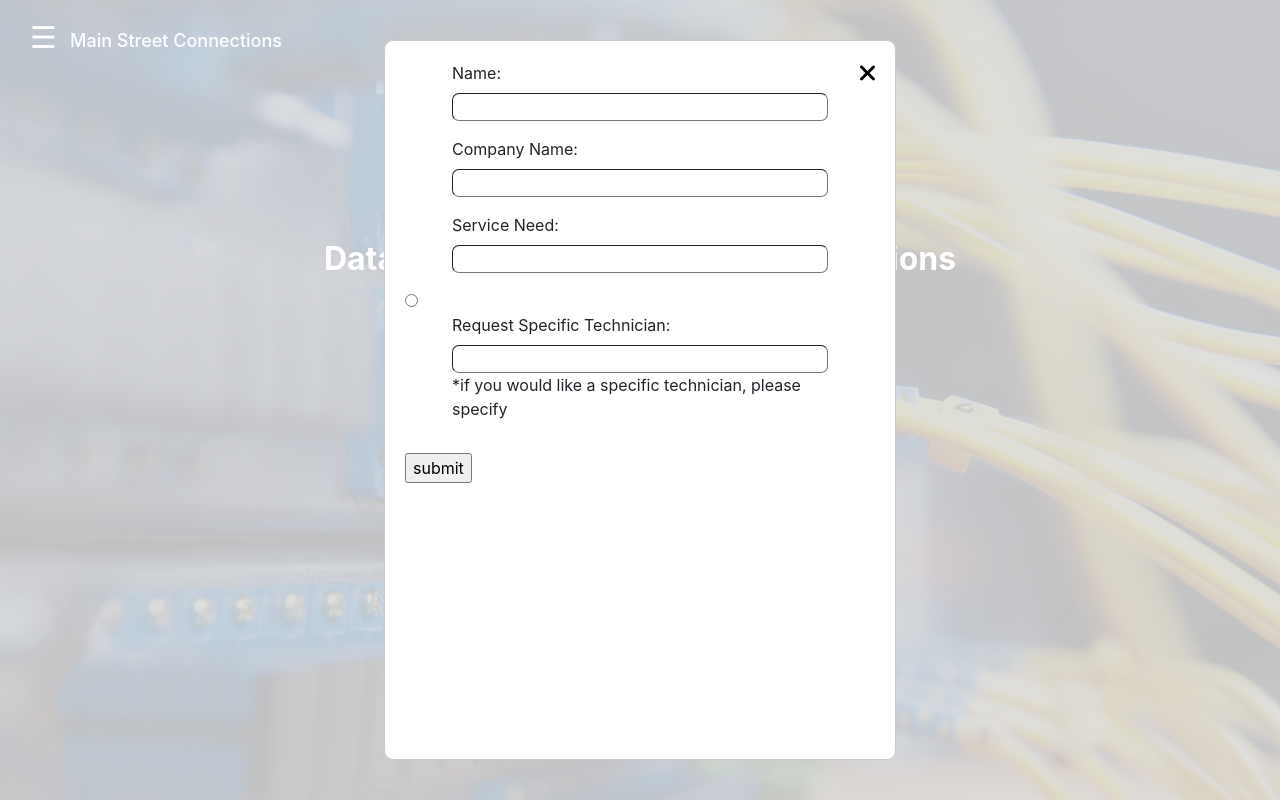
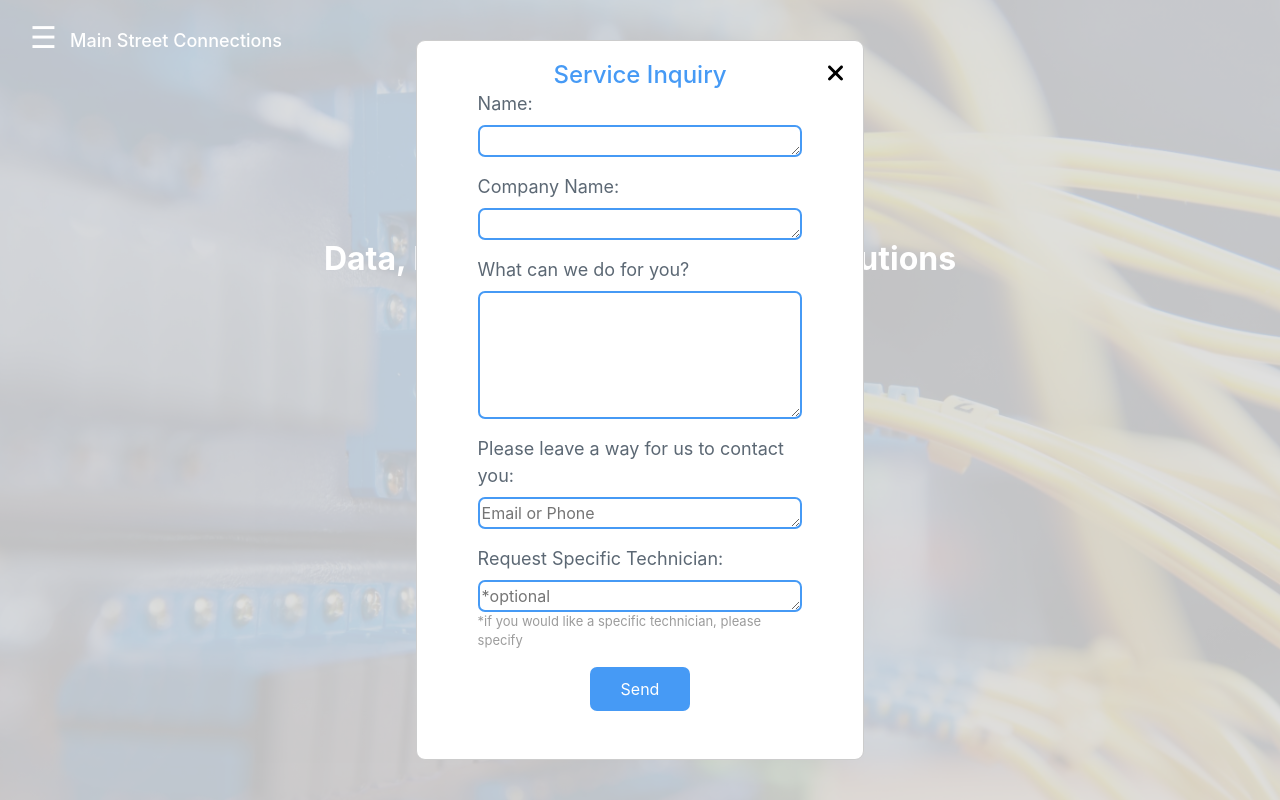
Before and after one commit to StevenD2002/Mainstreet-Connections, a React (Create React App) app: page / in a window 1280 px wide. Both pictures are taken after a click on the button "Lets Get Started!". Shown: the top 800 px of the page. Built offline with nearby package versions, Linux system fonts and the light colour scheme.

Commit message:
💅  STYLE: adds styles for form and modal

```diff
--- a/src/App.css
+++ b/src/App.css
@@ -257,15 +257,16 @@ body {
     font-size: 22px;
   }
 }
-.modal {
-  background: "green";
-}
 .form-container {
   max-width: 100%;
 }
 .close-icon {
   position: absolute;
   right: 20px;
+}
+.input-label {
+  color: #5c6874;
+  font-size: 18px;
 }
 
 .form-group {
@@ -275,7 +276,27 @@ body {
   max-width: 80%;
   margin: auto;
 }
-.input-field {
-  border-width: 1px;
+
+.input {
+  border-color: #469af5;
   border-radius: 7px;
+  border-width: 2px;
 }
+.submit-button {
+  background-color: #469af5;
+  color: white;
+  border: none;
+  border-radius: 7px;
+  padding: 10px;
+  width: 100px;
+  margin: auto;
+}
+.form-header {
+  margin: auto;
+  font-size: 24px;
+  color: #469af5;
+}
+.footnote {
+  color: rgb(156, 156, 156);
+  font-size: 13px;
+}
--- a/src/components/servicemodal.jsx
+++ b/src/components/servicemodal.jsx
@@ -1,12 +1,16 @@
 import ReactModal from "react-modal";
-import React, { useState } from "react";
+import React, { useState, useEffect } from "react";
 import { Button } from "react-bootstrap";
 import Form from "../pages/form";
 import close from "../icons/xmark-solid.svg";
 export default function ServiceModal(props) {
   const [state, setState] = useState({ showModal: false });
   const windowSize = window.innerWidth;
-  const [modalWidth] = useState(windowSize < 600 ? "80vw" : "40vw");
+  const [modalWidth, setModalWidth] = useState("40vw");
+
+  useEffect(() => {
+    windowSize < 600 ? setModalWidth("80vw") : setModalWidth("35vw");
+  }, [windowSize]);
   const handleOpenModal = () => {
     setState({ showModal: true });
   };
@@ -29,7 +33,6 @@ export default function ServiceModal(props) {
             width: `${modalWidth}`,
             margin: "auto",
             borderRadius: "9px",
-            zIndex: "2px",
           },
         }}
       >
--- a/src/pages/form.jsx
+++ b/src/pages/form.jsx
@@ -1,131 +1,120 @@
-import { Component } from "react";
+import { useState } from "react";
+export default function Form(props) {
+  const [data, setData] = useState({
+    name: " ",
+    company: "",
+    service: "",
+    contact: "",
+    technician: "",
+  });
 
-export default class Form extends Component {
-  constructor(props) {
-    super(props);
-    this.state = {
-      name: "",
-      companyName: "",
-      serviceNeed: "",
-      contactType: "",
-      technician: "",
+  const handleChange = (e) => {
+    setData({ ...data, [e.target.name]: e.target.value });
   };
-    this.handleName = this.handleName.bind(this);
-    this.handleService = this.handleService.bind(this);
-    this.handleCompanyName = this.handleCompanyName.bind(this);
-    this.handleContactType = this.handleContactType.bind(this);
-    this.handleTechnician = this.handleTechnician.bind(this);
+  const { name, company, service, contact, technician } = data;
 
-    this.handleSubmit = this.handleSubmit.bind(this);
+  const handleSubmit = async (event) => {
+    event.preventDefault();
+    try {
+      const response = await fetch(
+        "https://v1.nocodeapi.com/stevendew02/google_sheets/DKQPEZbNQGwtlHnW?tabId=Sheet1",
+        {
+          method: "POST",
+          headers: {
+            "Content-Type": "application/json",
+          },
+          body: JSON.stringify([
+            [
+              name,
+              company,
+              service,
+              contact,
+              technician,
+              new Date().toLocaleString(),
+            ],
+          ]),
         }
-  handleName(event) {
-    this.setState({
-      name: event.target.value,
-    });
+      );
+      await response.json();
+    } catch (err) {
+      console.log(err);
     }
-  handleCompanyName(event) {
-    this.setState({
-      companyName: event.target.value,
-    });
-  }
-  handleService(event) {
-    this.setState({
-      serviceNeed: event.target.value,
-    });
-  }
-  handleContactType(event) {
-    this.setState({
-      contactType: event.target.value,
-    });
-  }
-  handleTechnician(event) {
-    this.setState({
-      technician: event.target.value,
-    });
-  }
-
-  async handleSubmit(event) {
-    event.preventDefault();
-    // try {
-    //   const response = await fetch(
-    //     "https://v1.nocodeapi.com/stevendew02/google_sheets/DKQPEZbNQGwtlHnW?tabId=Sheet1",
-    //     {
-    //       method: "POST",
-    //       headers: {
-    //         "Content-Type": "application/json",
-    //       },
-    //       body: JSON.stringify([
-    //         [
-    //           this.state.name,
-    //           this.state.companyName,
-    //           this.state.serviceNeed,
-    //           this.state.contactType,
-    //           this.state.technician,
-    //           new Date().toLocaleString,
-    //         ],
-    //       ]),
-    //     }
-    //   );
-    //   await response.json();
-    // } catch (err) {
-    //   console.log(err);
-    // }
-  }
-  render() {
+  };
   return (
     <div className="form-container">
-        <form onSubmit={this.handleSubmit}>
+      <form onSubmit={handleSubmit}>
         <div className="form-group">
+          <h3 className="form-header">Service Inquiry</h3>
           <label className="input-label">Name:</label>
-            <input
-              value={this.state.name}
-              onChange={this.handleName}
+          <textarea
+            type="text"
+            name="name"
+            value={name}
+            onChange={handleChange}
             required
-              className="input-field"
-            ></input>
+            className="input"
+            rows="1"
+          ></textarea>
+        </div>
+
+        <div className="form-group">
+          <label className="input-label">Company Name:</label>
+          <textarea
+            type="text"
+            name="company"
+            value={company}
+            onChange={handleChange}
+            required
+            className="input"
+            rows="1"
+          ></textarea>
         </div>
         <div className="form-group">
-            <label className="input-label">Company Name:</label>
-            <input
-              value={this.state.companyName}
-              onChange={this.handleCompanyName}
+          <label className="input-label">What can we do for you?</label>
+
+          <textarea
+            type="text"
+            name="service"
+            value={service}
+            onChange={handleChange}
             required
-              className="input-field"
-            ></input>
+            className="input"
+            rows="5"
+            cols="50"
+          ></textarea>
         </div>
         <div className="form-group">
-            <label className="input-label">Service Need:</label>
-            <input
-              value={this.state.serviceNeed}
-              onChange={this.handleService}
-              required
-              className="input-field"
-            ></input>
-          </div>
-          <div className="from-group">
-            {/* <label className="input-label">
-              Contact Type: *this field is under construction
-            </label> */}
-            <input
-              value={this.state.contactType}
-              onChange={this.handleContactType}
-              type="radio"
-            ></input>
+          <label className="input-label">
+            Please leave a way for us to contact you:
+          </label>
+          <textarea
+            type="text"
+            name="contact"
+            value={contact}
+            onChange={handleChange}
+            placeholder="Email or Phone"
+            className="input"
+            rows="1"
+          ></textarea>
         </div>
         <div className="form-group">
           <label className="input-label">Request Specific Technician:</label>
-            <input
-              value={this.state.technician}
-              onChange={this.handleTechnician}
-              className="input-field"
-            ></input>
+          <textarea
+            type="text"
+            name="technician"
+            value={technician}
+            onChange={handleChange}
+            className="input"
+            rows="1"
+            placeholder="*optional"
+          ></textarea>
+
           <p className="footnote">
             *if you would like a specific technician, please specify
           </p>
+          <input type="submit" value="Send" className="submit-button" />
         </div>
-          <input type="submit" value="submit" />
       </form>
     </div>
   );
 }
-}
```
Lines whose indentation alone changed are shown as unchanged.
